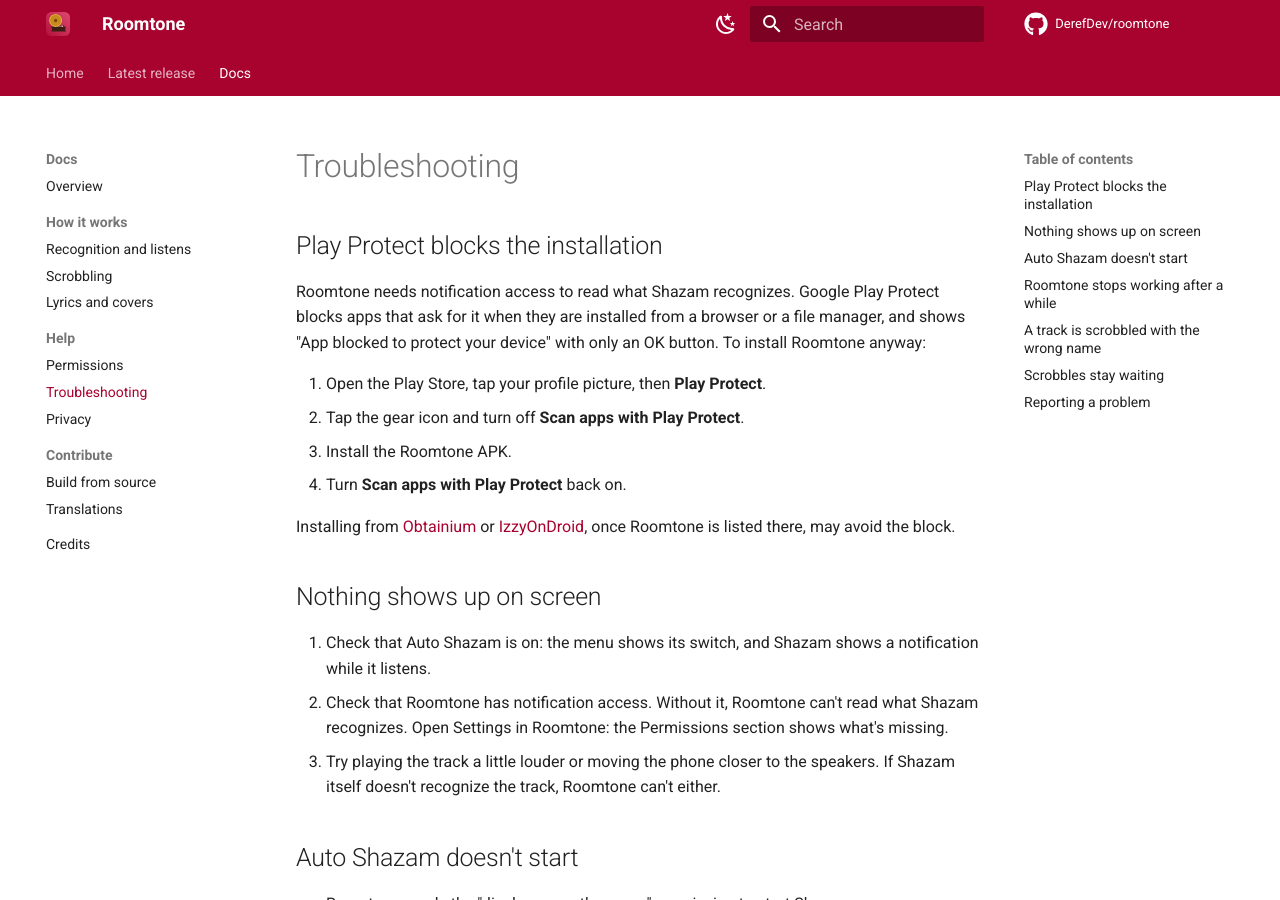
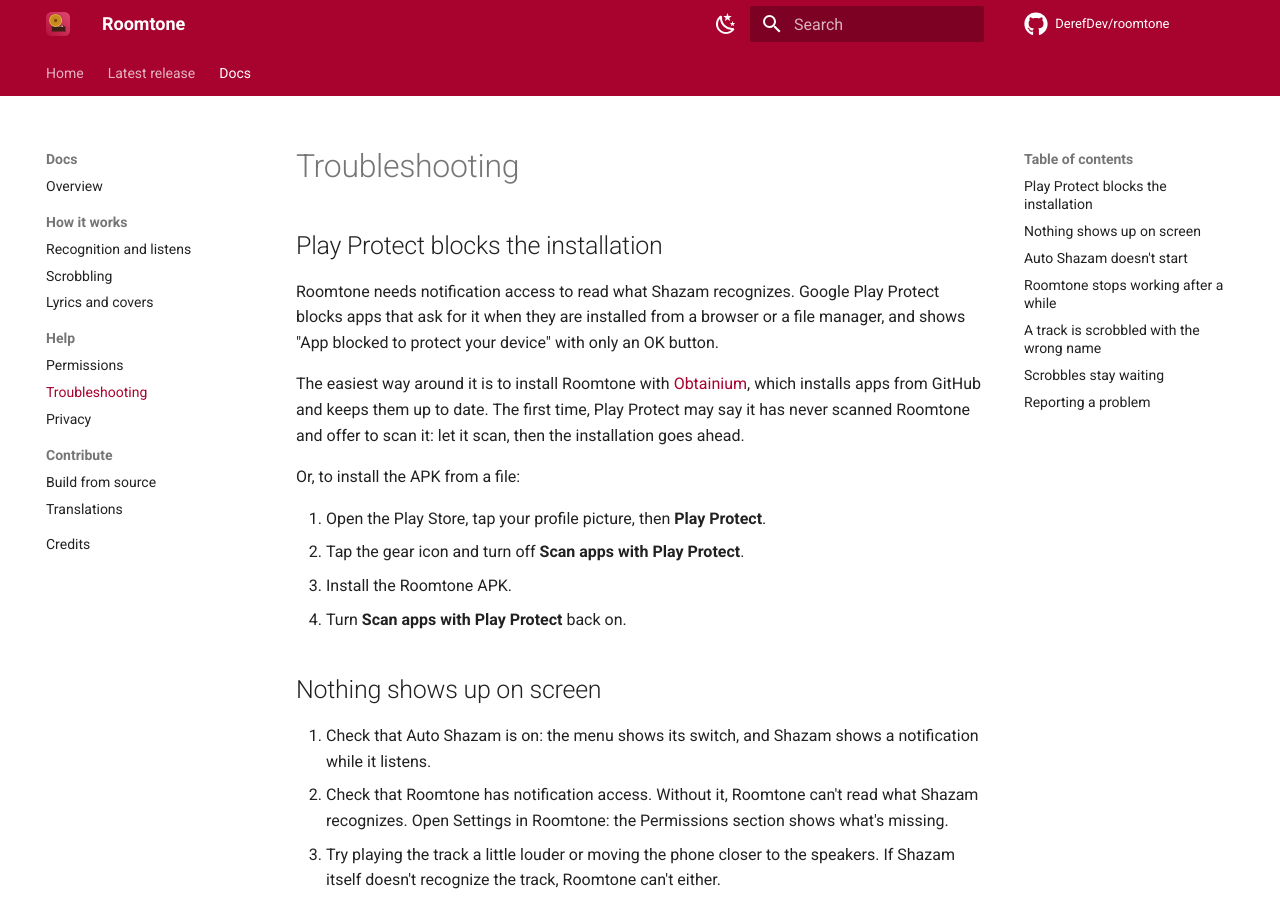
Before and after one commit to DerefDev/roomtone, an MkDocs documentation site: the page built from docs/troubleshooting.md, in a window 1280 px wide and 900 px high. Built offline with MkDocs 1.6.1 and Material for MkDocs 9.7.7, drawn with Linux system fonts in a browser that asks for light colours; comment, search, counter and statistics services are not loaded.

Commit message:
Recommend installing with Obtainium; leave updates to Obtainium or F-Droid clients when they installed Roomtone

```diff
--- a/docs/troubleshooting.md
+++ b/docs/troubleshooting.md
@@ -5,16 +5,19 @@
 Roomtone needs notification access to read what Shazam recognizes. Google
 Play Protect blocks apps that ask for it when they are installed from a
 browser or a file manager, and shows "App blocked to protect your device"
-with only an OK button. To install Roomtone anyway:
+with only an OK button.
+
+The easiest way around it is to install Roomtone with
+[Obtainium](https://apps.obtainium.imranr.dev/redirect?r=obtainium://add/https://github.com/DerefDev/roomtone), which installs apps from GitHub and keeps them up to
+date. The first time, Play Protect may say it has never scanned Roomtone and
+offer to scan it: let it scan, then the installation goes ahead.
+
+Or, to install the APK from a file:
 
 1. Open the Play Store, tap your profile picture, then **Play Protect**.
 2. Tap the gear icon and turn off **Scan apps with Play Protect**.
 3. Install the Roomtone APK.
 4. Turn **Scan apps with Play Protect** back on.
-
-Installing from [Obtainium](https://github.com/ImranR98/Obtainium) or
-[IzzyOnDroid](https://apt.izzysoft.de/fdroid/), once Roomtone is listed
-there, may avoid the block.
 
 ## Nothing shows up on screen
 
```
Also changed, not shown: README.md (+18 -10 lines), 4 other files.
